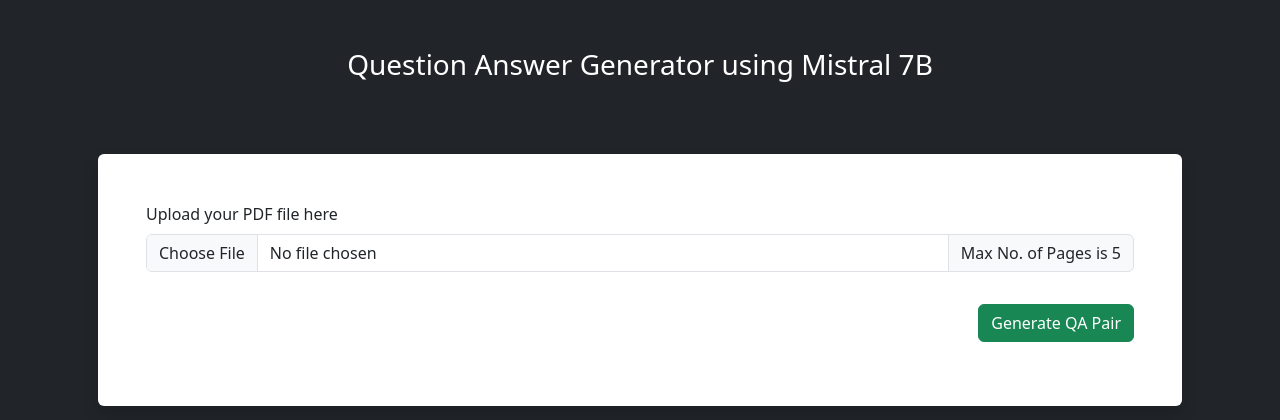
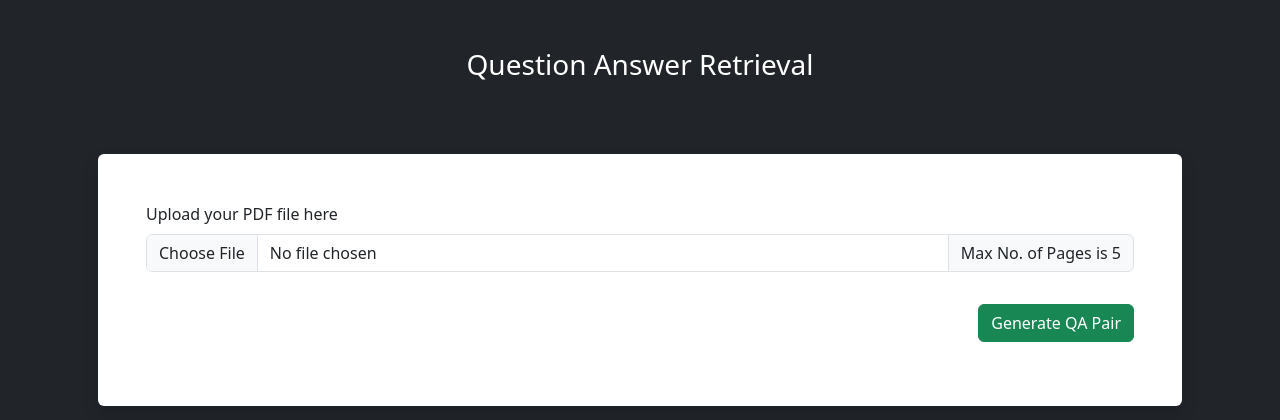
Before and after one commit to craterr/Question-Answer-Retrieval, a FastAPI app: page / in a window 1280 px wide. Shown: the top 420 px of the page. Run offline with FastAPI, Linux system fonts and the light colour scheme; some libraries are stand-ins or nearby versions.

Commit message:
Update index.html

```diff
--- a/templates/index.html
+++ b/templates/index.html
@@ -22,7 +22,7 @@
         <div class="container-fluid">
             <div class="row">
                 <div class="cl-sm-12 text-center p-5 text-white">
-                    <h3>Question Answer Generator using Mistral 7B</h3>
+                    <h3>Question Answer Retrieval</h3>
                 </div>
             </div>
 
```
